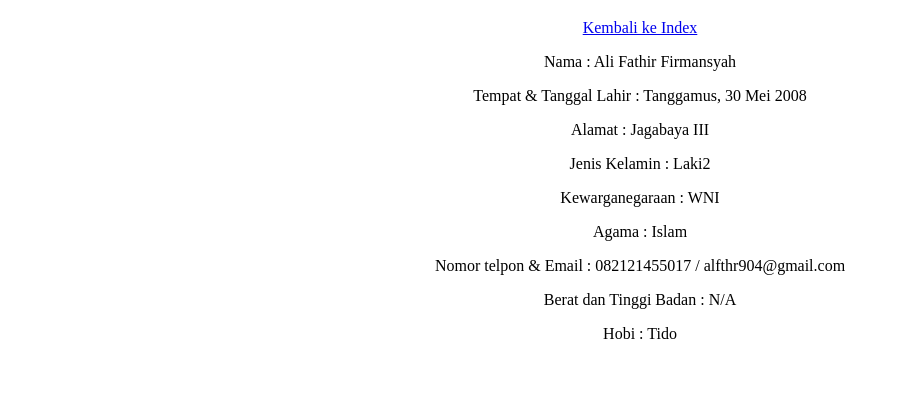
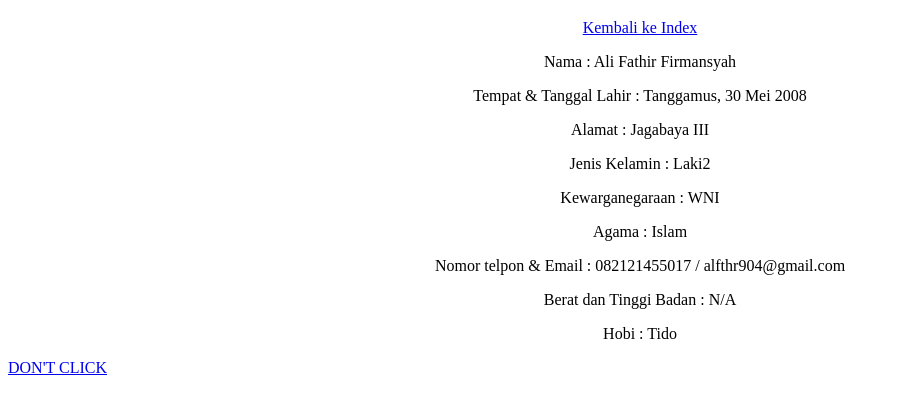
Before and after one commit to Arzon35/Belajar---HTML, a plain HTML site: page biodata.html in a window 1280 px wide. Shown: the part 61-472 px from the top of the page, without its empty margins (0-899 px from the left). Drawn offline with Linux system fonts and the light colour scheme.

Commit message:
Update biodata.html

```diff
--- a/biodata.html
+++ b/biodata.html
@@ -32,6 +32,7 @@
 <p>Berat dan Tinggi Badan : N/A</p>
 <p>Hobi :  Tido</p>
 </div>
+    <a href="mniswy">DON'T CLICK</a>
 
 </body>
 </html>
```
